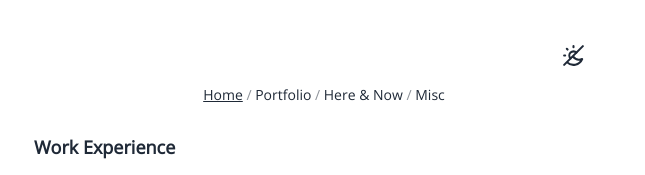
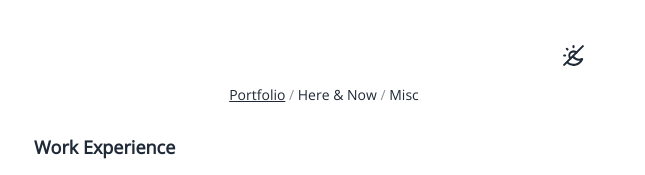
Before and after one commit to bondopangaji/bondopangaji.github.io, a Vue app: page / in a window 1280 px wide. Shown: the top 175 px of the page, without its empty margins (316-961 px from the left). Built offline with nearby package versions, Linux system fonts and the light colour scheme.

Commit message:
fix: route

```diff
--- a/src/App.vue
+++ b/src/App.vue
@@ -27,8 +27,8 @@
         </button>
       </nav>
       <nav>
-        <RouterLink to="/">Home</RouterLink><span class="sep"> / </span>
-        <RouterLink to="/portfolio">Portfolio</RouterLink><span class="sep"> / </span>
+        <!-- <RouterLink to="/">Home</RouterLink><span class="sep"> / </span> -->
+        <RouterLink to="/">Portfolio</RouterLink><span class="sep"> / </span>
         <RouterLink to="/now">Here & Now</RouterLink><span class="sep"> / </span>
         <RouterLink to="/misc">Misc</RouterLink>
       </nav>
```
